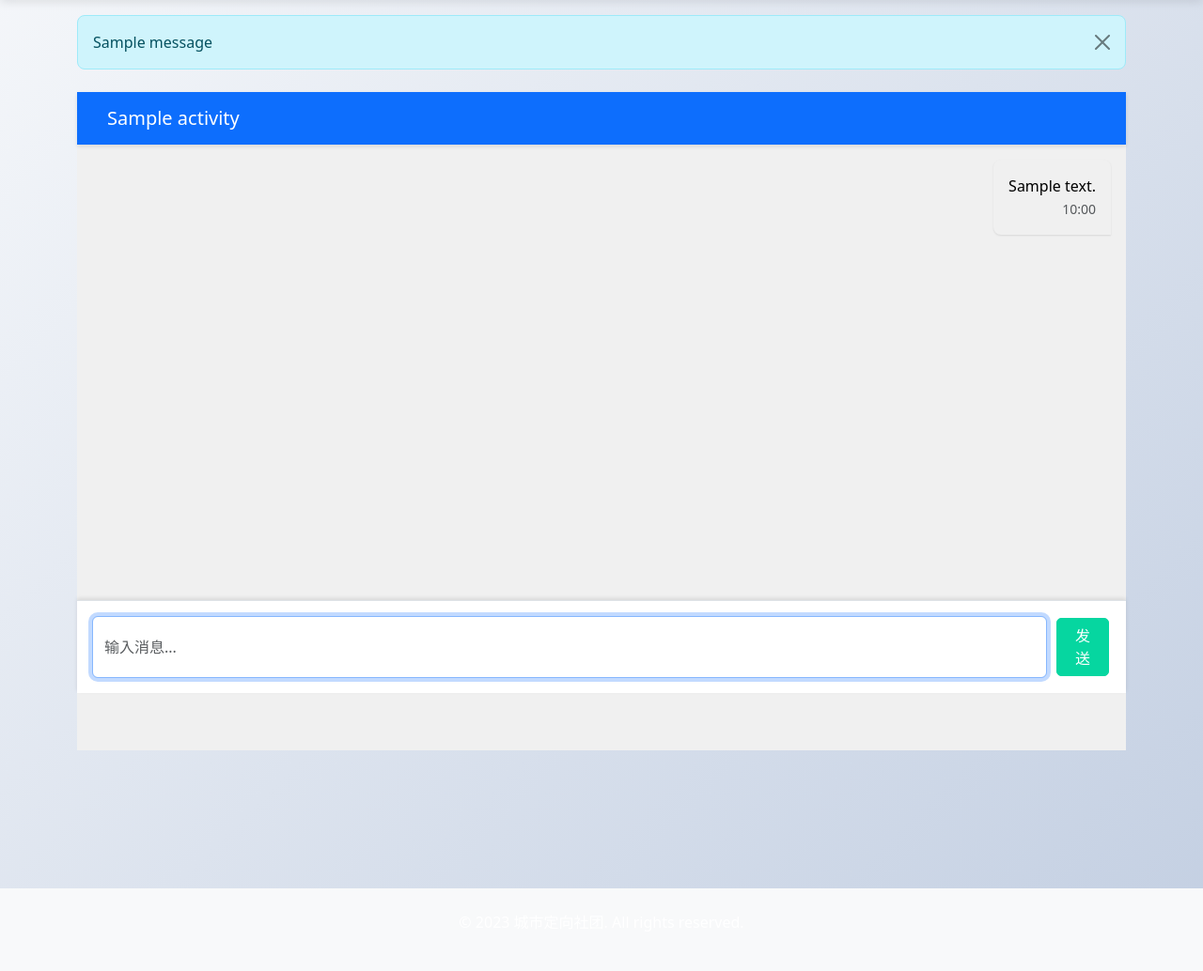
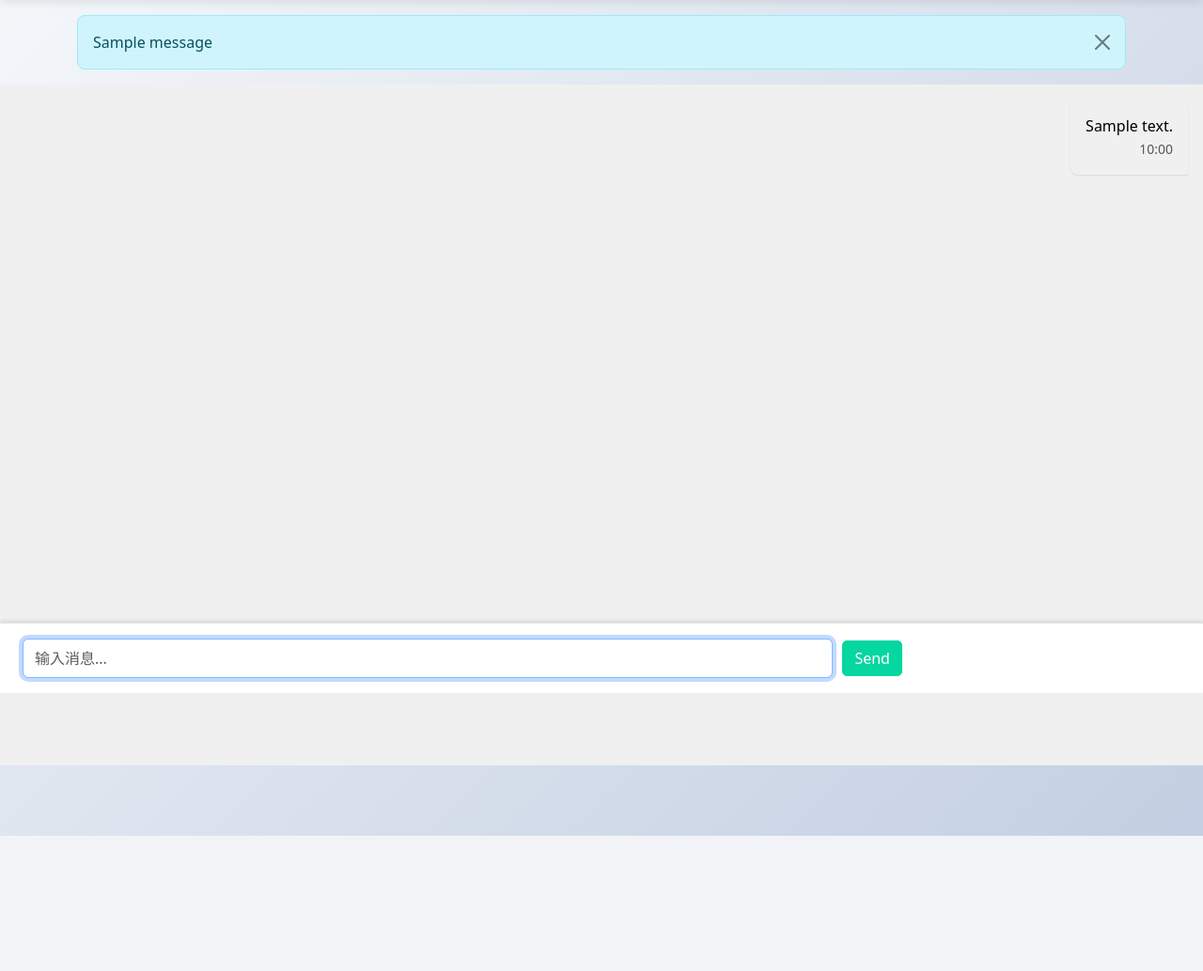
Before and after one commit to JackyTJie/Urban_Orientation, a Flask app: page /activity/1/chat in a window 1280 px wide. Shown: the part 62-1096 px from the top of the page at 94% size. After the commit the page ends 952 px from the top, so only its background shows below. Run offline with Flask 3, Linux system fonts and the light colour scheme; the visitor is signed in with stand-in values (Sample User, id 1); tables that the repository leaves empty hold one stand-in row (values such as "Sample post"); one stand-in notice (Sample message) is shown.

Commit message:
fix: safety issue and ui

```diff
--- a/app.py
+++ b/app.py
@@ -72,10 +72,23 @@
                         keyword = kw
                         break
 
-            # Use first keyword if no match found
+            # If no keyword was matched at all, don't respond
             if not keyword:
-                keyword = Keyword.query.filter_by(activity_id=activity_id).first()
+                # Save user message to conversation only
+                user_conversation = Conversation(
+                    user_id=user_id,
+                    activity_id=activity.id,
+                    keyword_id=1,  # Default to 1 if no keywords exist
+                    message=user_message,
+                    timestamp=datetime.utcnow()
+                )
+                db.session.add(user_conversation)
 
+                # Don't create a bot response when no keyword matches
+                db.session.commit()
+                return redirect(url_for('activity_chat', activity_id=activity_id))
+
+            # If we have a keyword, proceed with normal flow
             keyword_id = keyword.id if keyword else 1  # Default to 1 if no keywords exist
 
             # Save user message to conversation
--- a/templates/activity_chat.html
+++ b/templates/activity_chat.html
@@ -1,21 +1,88 @@
-{% extends "base.html" %}
+<!DOCTYPE html>
+<html lang="en">
+<head>
+    <meta charset="UTF-8">
+    <meta name="viewport" content="width=device-width, initial-scale=1.0">
+    <title>{{ activity.title }} - {{ activity.bot_name }}</title>
+    <link href="https://cdn.jsdelivr.net/npm/bootstrap@5.3.0/dist/css/bootstrap.min.css" rel="stylesheet">
+    <link rel="stylesheet" href="{{ url_for('static', filename='css/style.css') }}">
+    <link rel="stylesheet" href="https://cdnjs.cloudflare.com/ajax/libs/font-awesome/6.0.0/css/all.min.css">
+</head>
+<body>
+    <!-- Navigation -->
+    <nav class="navbar navbar-expand-lg navbar-dark bg-primary">
+        <div class="container">
+            <a class="navbar-brand" href="{{ url_for('index') }}">城市定向社团</a>
 
-{% block title %}{{ activity.title }} - {{ activity.bot_name }}{% endblock %}
+            <button class="navbar-toggler" type="button" data-bs-toggle="collapse" data-bs-target="#navbarNav">
+                <span class="navbar-toggler-icon"></span>
+            </button>
 
-{% block content %}
-<div class="wechat-chat-container">
-    <!-- Chat header -->
-    <div class="wechat-header bg-primary text-white p-3 d-flex align-items-center">
-        <a href="{{ url_for('activities') }}" class="text-white me-3">
-            <i class="fas fa-arrow-left"></i>
+            <div class="collapse navbar-collapse" id="navbarNav">
+                <ul class="navbar-nav me-auto">
+                    <li class="nav-item">
+                        <a class="nav-link" href="{{ url_for('index') }}">首页</a>
+                    </li>
+                    <li class="nav-item">
+                        <a class="nav-link" href="{{ url_for('activities') }}">活动</a>
+                    </li>
+                </ul>
+
+                <ul class="navbar-nav">
+                    {% if session.user_id %}
+                        <li class="nav-item">
+                            <a class="nav-link" href="{{ url_for('user_profile') }}">个人资料</a>
+                        </li>
+                    {% endif %}
+
+                    {% if session.admin_id %}
+                        <li class="nav-item dropdown">
+                            <a class="nav-link dropdown-toggle" href="#" role="button" data-bs-toggle="dropdown">
+                                管理员
                             </a>
-        <div>
-            <h5 class="mb-0">{{ activity.bot_name }}</h5>
+                            <ul class="dropdown-menu">
+                                <li><a class="dropdown-item" href="{{ url_for('admin_dashboard') }}">管理面板</a></li>
+                                {% if session.admin_role == 'root' %}
+                                <li><a class="dropdown-item" href="{{ url_for('create_admin') }}">增加管理员</a></li>
+                                {% endif %}
+                                <li><a class="dropdown-item" href="{{ url_for('admin_profile') }}">个人资料</a></li>
+                                <li><a class="dropdown-item" href="{{ url_for('admin_logout') }}">退出</a></li>
+                            </ul>
+                        </li>
+                    {% elif session.user_id %}
+                        <li class="nav-item">
+                            <a class="nav-link" href="{{ url_for('logout') }}">退出</a>
+                        </li>
+                    {% else %}
+                        <li class="nav-item">
+                            <a class="nav-link" href="{{ url_for('login') }}">登录</a>
+                        </li>
+                        <li class="nav-item">
+                            <a class="nav-link" href="{{ url_for('register') }}">注册</a>
+                        </li>
+                    {% endif %}
+                </ul>
             </div>
         </div>
+    </nav>
 
+    <!-- Flash messages -->
+    {% with messages = get_flashed_messages() %}
+        {% if messages %}
+            <div class="container mt-3">
+                {% for message in messages %}
+                    <div class="alert alert-info alert-dismissible fade show" role="alert">
+                        {{ message }}
+                        <button type="button" class="btn-close" data-bs-dismiss="alert"></button>
+                    </div>
+                {% endfor %}
+            </div>
+        {% endif %}
+    {% endwith %}
+
+    <div class="wechat-chat-container">
         <!-- Chat messages container -->
-    <div id="chat-container" class="wechat-messages p-3" style="height: 70vh; overflow-y: auto; background-color: #f0f0f0;">
+        <div id="chat-container" class="wechat-messages p-3" style="height: 75vh; overflow-y: auto; background-color: #f0f0f0;">
             {% if conversations %}
                 {% for conv in conversations %}
                     {% if conv.user_id == session.user_id %}
@@ -98,27 +165,22 @@
 
         <!-- Chat input -->
         <div class="wechat-input bg-white p-3 border-top">
-        <form method="POST" action="{{ url_for('activity_chat', activity_id=activity.id) }}" class="d-flex">
+            <form method="POST" action="{{ url_for('activity_chat', activity_id=activity.id) }}" class="d-flex mx-2">
                 <input type="text" class="form-control me-2" name="message" id="messageInput"
-                   placeholder="输入消息..." required autocomplete="off">
-            <button type="submit" class="btn btn-success">发送</button>
+                       placeholder="输入消息..." required autocomplete="off" style="max-width: 70%;">
+                <button type="submit" class="btn btn-success">Send</button>
             </form>
         </div>
     </div>
 
+    <script src="https://cdn.jsdelivr.net/npm/bootstrap@5.3.0/dist/js/bootstrap.bundle.min.js"></script>
+    <script src="{{ url_for('static', filename='js/main.js') }}"></script>
     <style>
         .wechat-chat-container {
             max-width: 100%;
             height: 100vh;
             display: flex;
             flex-direction: column;
-}
-
-.wechat-header {
-    position: sticky;
-    top: 0;
-    z-index: 100;
-    box-shadow: 0 2px 4px rgba(0,0,0,0.1);
         }
 
         .wechat-messages {
@@ -163,7 +225,6 @@
             border-radius: 8px;
         }
     </style>
-
     <script>
     document.addEventListener('DOMContentLoaded', function() {
         // Auto-scroll to bottom of conversation
@@ -187,4 +248,5 @@
         });
     });
     </script>
-{% endblock %}
+</body>
+</html>
```
Lines whose indentation alone changed are shown as unchanged.
